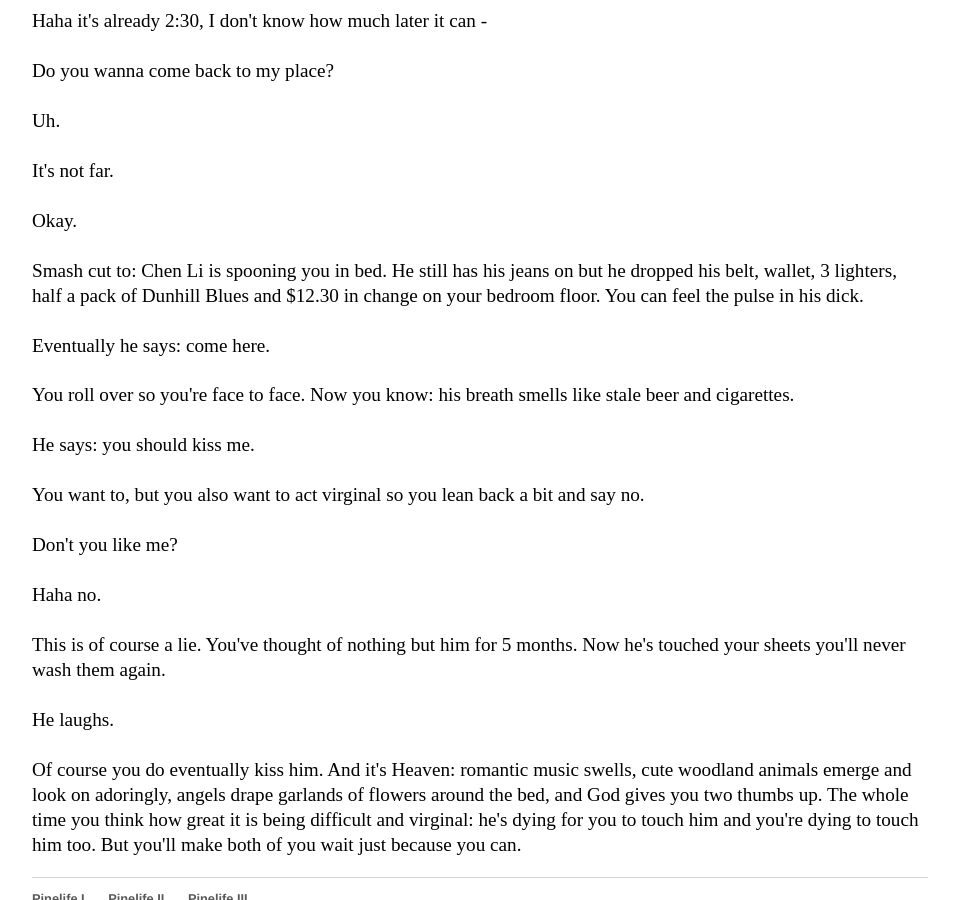
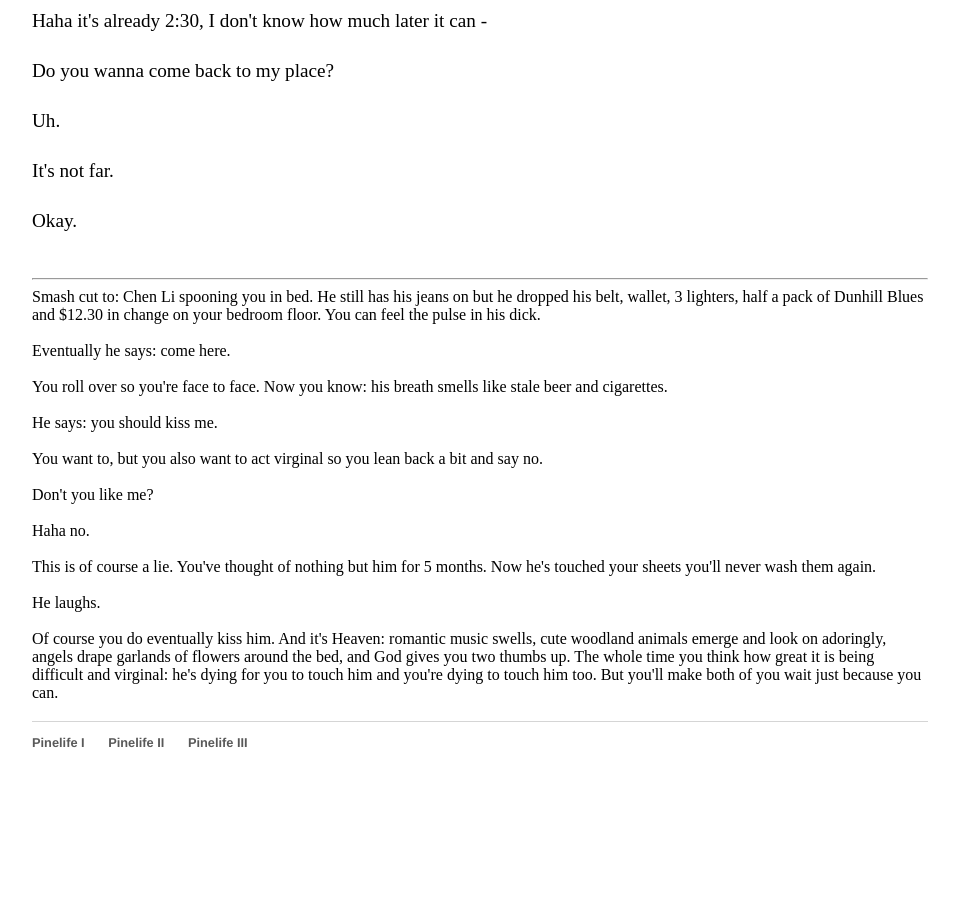
Before and after one commit to Pinelife/pinelife.github.io, a Jekyll site: the page built from Hellhole/Room6.html, in a window 1280 px wide and 900 px high, scrolled down 2208 px. Shown: the whole window, without its empty margins (160-1119 px from the left). Built offline with Jekyll 4.4.1, drawn with Linux system fonts in a browser that asks for light colours; after the commit the page ends 3018 px from its top, so only the background shows below that.

Commit message:
Update Room6.html

```diff
--- a/Hellhole/Room6.html
+++ b/Hellhole/Room6.html
@@ -94,7 +94,8 @@
   <br/>
   Okay.<br/>
   <br/>
-  Smash cut to: Chen Li is spooning you in bed. He still has his jeans on but he dropped his belt, wallet, 3 lighters, half a pack of
+  <hr/>
+  Smash cut to: Chen Li spooning you in bed. He still has his jeans on but he dropped his belt, wallet, 3 lighters, half a pack of
   Dunhill Blues and $12.30 in change on your bedroom floor. You can feel the pulse in his dick.<br/>
   <br/>
   Eventually he says: come here.<br/>
```
